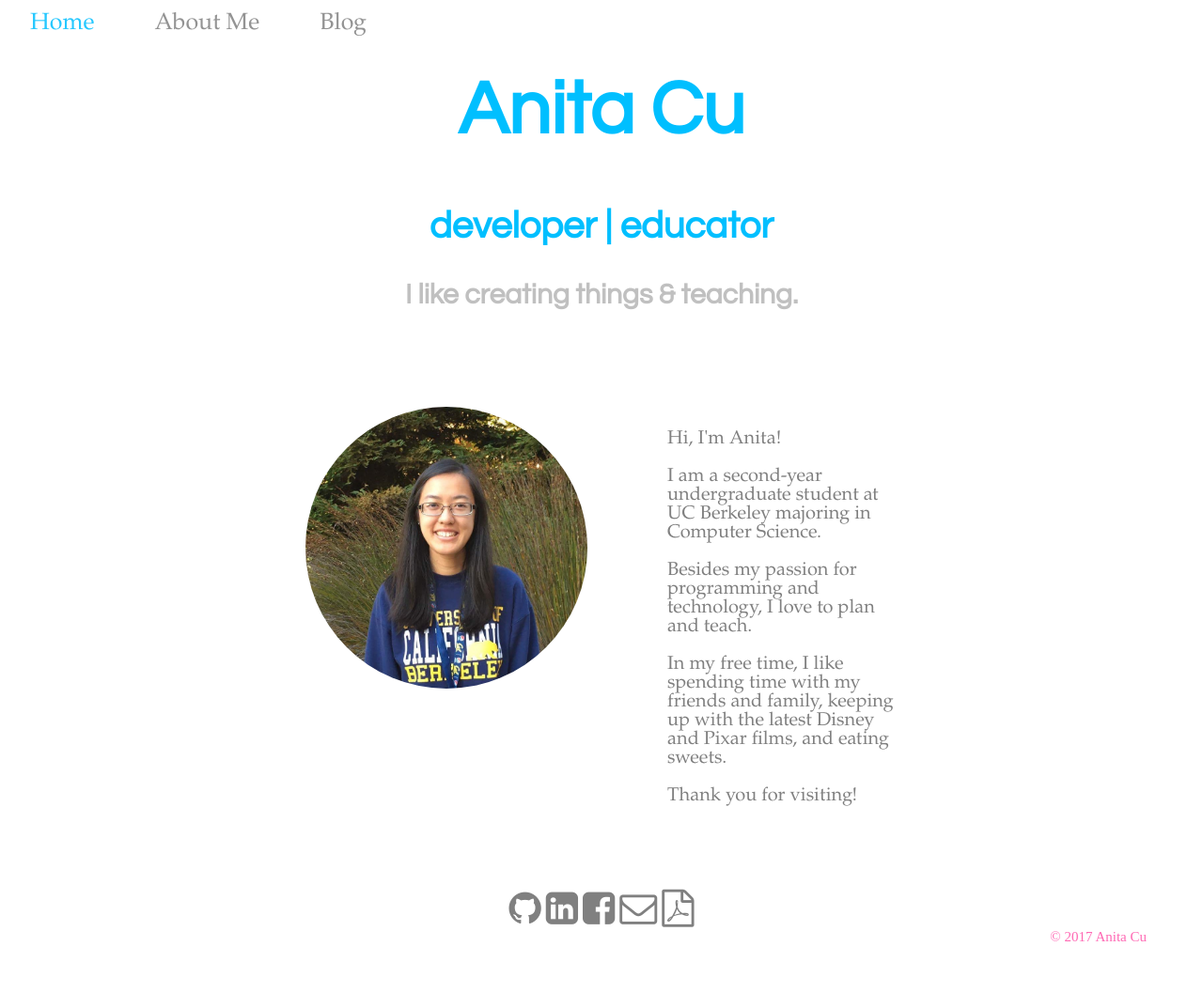
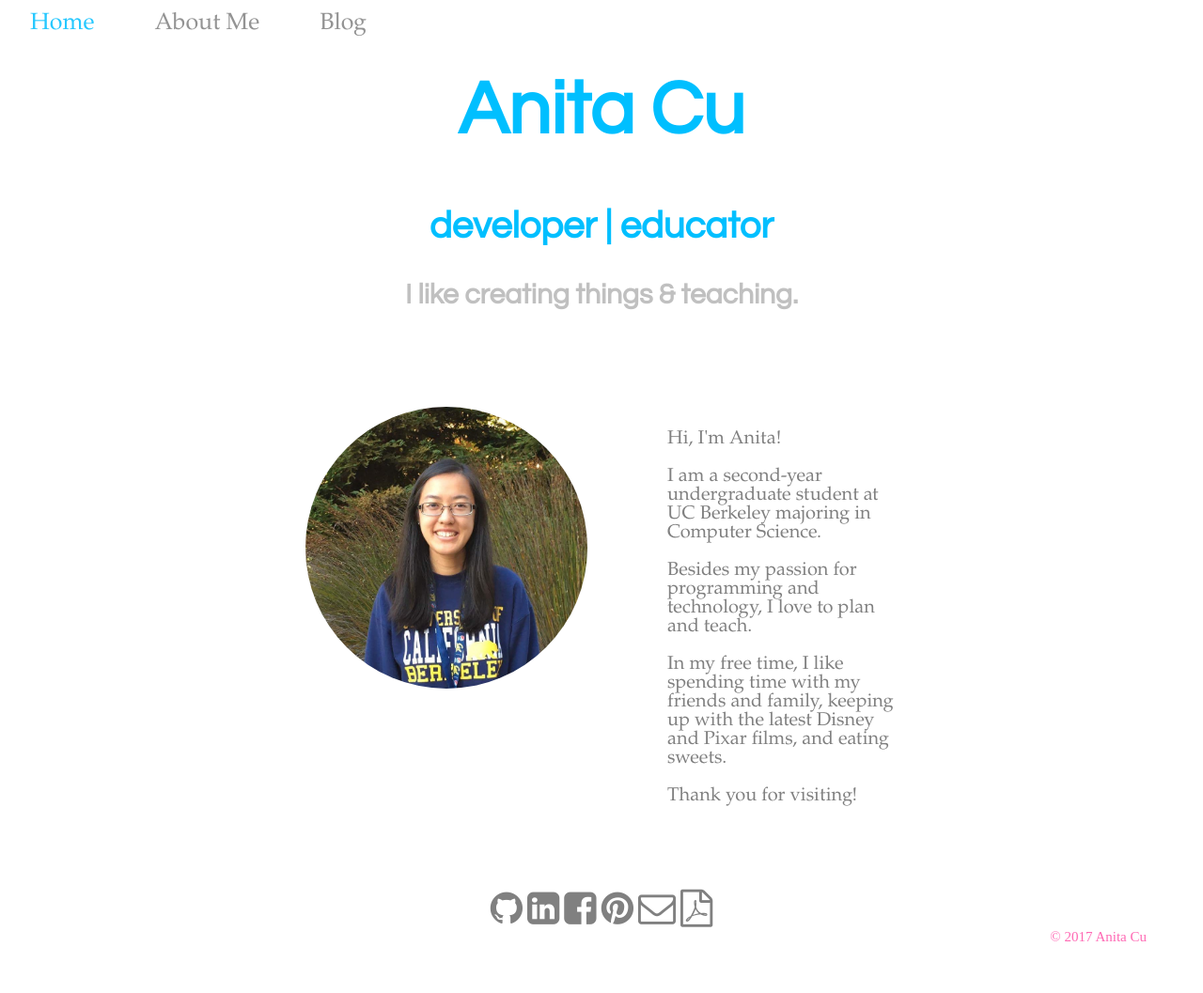
Before and after one commit to anitacu/anitacu.github.io, a plain HTML site: page index.html in a window 1280 px wide. Shown: the whole page at 94% size. Drawn offline with Linux system fonts and the light colour scheme.

Commit message:
Add files via upload

```diff
--- a/index.html
+++ b/index.html
@@ -48,6 +48,7 @@
       <a href = "https://github.com/anitacu" target = "_blank"> <i class = "fa fa-github fa-2x"> </i> </a> <!-- opens link in new tab -->
       <a href = "https://www.linkedin.com/in/anitacu" target = "_blank"> <i class = "fa fa-linkedin-square fa-2x"> </i> </a>
       <a href = "https://www.facebook.com/anita.cu.55" target = "_blank"> <i class = "fa fa-facebook-square fa-2x"> </i> </a>
+      <a href = "https://www.pinterest.com/anitacu5/" target = "_blank"> <i class = "fa fa-pinterest fa-2x"> </i> </a>
       <a href = "mailto: anitacu5@berkeley.edu" target = "_blank"> <i class = "fa fa-envelope-o fa-2x"> </i> </a>
       <a href = "anitacu.github.io/Resumé - updated8-14-17.pdf" download = "Resumé_AnitaCu" target = "_blank"> <i class = "fa fa-file-pdf-o fa-2x"> </i> </a>
 
```
